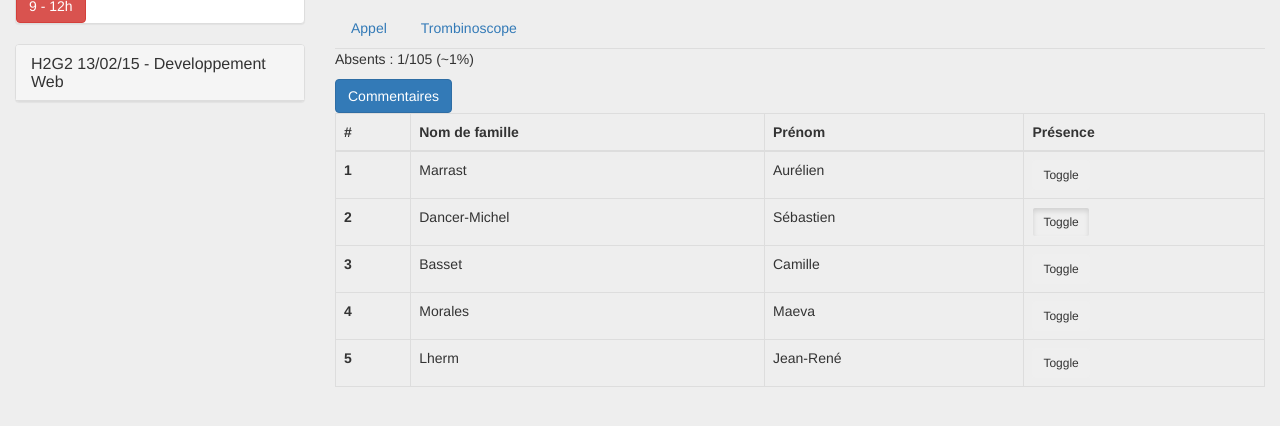
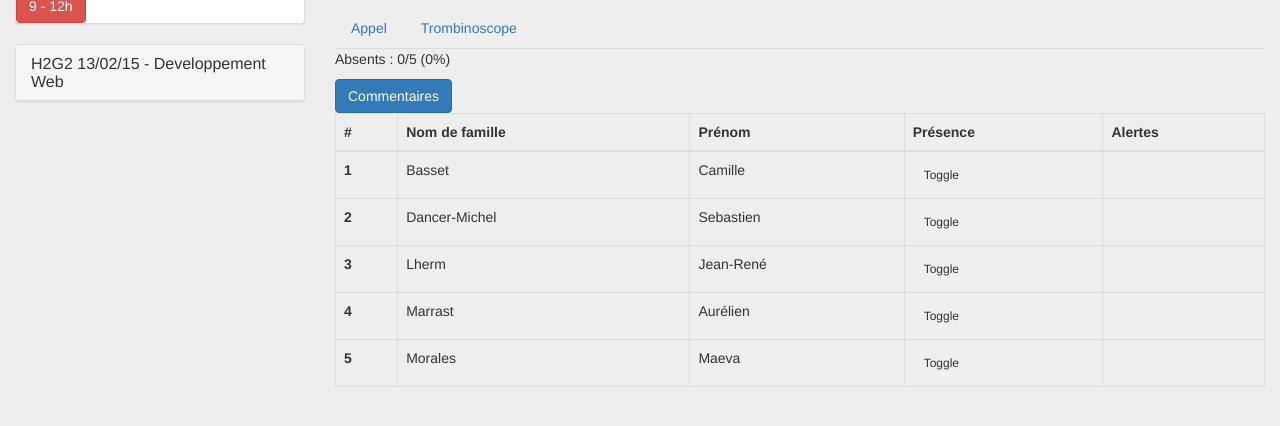
Before and after one commit to Far0s/timme, a plain HTML site: page live.html in a window 1280 px wide. Shown: the part 244-670 px from the top of the page. Drawn offline with nearby package versions, Linux system fonts and the light colour scheme.

Commit message:
Step 1 done

```diff
--- a/live.html
+++ b/live.html
@@ -8,7 +8,7 @@
   <title>HETIC Outils - Timme</title>
 
   <link rel="stylesheet" href="https://maxcdn.bootstrapcdn.com/bootstrap/4.0.0-alpha.2/css/bootstrap.min.css" integrity="sha384-y3tfxAZXuh4HwSYylfB+J125MxIs6mR5FOHamPBG064zB+AFeWH94NdvaCBm8qnd" crossorigin="anonymous">
-  <link rel="stylesheet" href="../src/css/style.css">
+  <link rel="stylesheet" href="src/css/style.css">
 </head>
 <body>
   <nav class="navbar navbar-dark bg-inverse">
@@ -106,16 +106,15 @@
                     <a class="nav-link" data-toggle="tab" href="#trombi" role="tab">Trombinoscope</a>
                   </li>
                 </ul>
+                <p class="absenteisme">Absents : 0/5 (0%)</p>
 
                 <div class="tab-content">
                   <!-- Feuille d'appel -->
-                  <div class="tab-pane active" id="appel" role="tabpanel">
-                    <p>Absents : 1/105 (~1%)</p>
-                    <div>
+                  <div class="tab-pane active" id="appel" role="tabpanel">                    <div>
                     <button class="btn btn-primary" type="button" data-toggle="collapse" data-target="#collapseExample" aria-expanded="false" aria-controls="collapseExample">Commentaires</button>
                     <div class="collapse" id="collapseExample">
                       <fieldset class="form-group">
-                          <textarea class="form-control" id="exampleTextarea" rows="3" placeholder="Ajoutez ici vos commentaires sur le déroulement du cours ..."></textarea>
+                        <textarea class="form-control" id="exampleTextarea" rows="3" placeholder="Grève de la RATP, tempête de neige, etc..."></textarea>
                       </fieldset>
                     </div>
                   </div>
@@ -126,38 +125,44 @@
                         <th>Nom de famille</th>
                         <th>Prénom</th>
                         <th>Présence</th>
+                        <th>Alertes</th>
                       </tr>
                     </thead>
                     <tbody>
-                        <tr class="table-success">
-                          <th scope="row">1</th>
+                      <tr class="scenario-init">
+                        <th scope="row" row="1">1</th>
+                        <td>Basset</td>
+                        <td>Camille</td>
+                        <td><button type="button" class="btn btn-sm btn-secondary" data-toggle="button" aria-pressed="false" autocomplete="off" data-row="1">Toggle</button></td>
+                        <td></td>
+                      </tr>
+                      <tr class="scenario-init">
+                        <th scope="row" row="2">2</th>
+                        <td>Dancer-Michel</td>
+                        <td>Sebastien</td>
+                        <td><button type="button" class="btn btn-sm btn-secondary" data-toggle="button" aria-pressed="false" autocomplete="off" data-row="2">Toggle</button></td>
+                        <td></td>
+                      </tr>
+                      <tr class="scenario-init">
+                        <th scope="row" row="3">3</th>
+                        <td>Lherm</td>
+                        <td>Jean-René</td>
+                        <td><button type="button" class="btn btn-sm btn-secondary" data-toggle="button" aria-pressed="false" autocomplete="off" data-row="3">Toggle</button></td>
+                        <td></td>
+                      </tr>
+                      <tr class="scenario-step2">
+                        <th scope="row" row="4">4</th>
                         <td>Marrast</td>
                         <td>Aurélien</td>
-                          <td><button type="button" class="btn btn-sm btn-secondary" data-toggle="button" aria-pressed="false" autocomplete="off">Toggle</button></td>
+                        <td><button type="button" class="btn btn-sm btn-secondary" data-toggle="button" aria-pressed="false" autocomplete="off" data-row="4">Toggle</button></td>
+                        <td></td>
                       </tr>
-                        <tr class="table-danger">
-                          <th scope="row">2</th>
-                          <td>Dancer-Michel</td>
-                          <td>Sébastien</td>
-                          <td><button type="button" class="btn btn-sm btn-secondary active" data-toggle="button" aria-pressed="true" autocomplete="off">Toggle</button></td>
-                        </tr>
-                        <tr class="table-success">
-                          <th scope="row">3</th>
-                          <td>Basset</td>
-                          <td>Camille</td>
-                          <td><button type="button" class="btn btn-sm btn-secondary" data-toggle="button" aria-pressed="false" autocomplete="off">Toggle</button></td>
-                        </tr>
-                        <tr class="table-success">
-                          <th scope="row">4</th>
+                      <tr class="scenario-step1">
+                        <th scope="row" row="5">5</th>
                         <td>Morales</td>
                         <td>Maeva</td>
-                          <td><button type="button" class="btn btn-sm btn-secondary" data-toggle="button" aria-pressed="false" autocomplete="off">Toggle</button></td>
-                        </tr>
-                        <tr class="table-success">
-                          <th scope="row">5</th>
-                          <td>Lherm</td>
-                          <td>Jean-René</td>
-                          <td><button type="button" class="btn btn-sm btn-secondary" data-toggle="button" aria-pressed="false" autocomplete="off">Toggle</button></td>
+                        <td><button type="button" class="btn btn-sm btn-secondary" data-toggle="button" aria-pressed="false" autocomplete="off" data-row="5">Toggle</button></td>
+                        <td></td>
                       </tr>
                     </tbody>
                   </table>
@@ -165,46 +170,36 @@
 
                 <!-- trombinoscope -->
                 <div class="tab-pane" id="trombi" role="tabpanel">
-                    <p>Absents : 1/105 (~1%)</p>
                   <div class="row text-xs-center">
-                      <div class="col-sm-3">
+                    <div class="card-group">
                       <div class="card card-block">
                         <img src="https://unsplash.it/100/100/?random" alt="..." class="img-circle">
-                          <h5>Nom Prénom</h5>
-                          <button type="button" class="btn btn-sm btn-secondary" data-toggle="button" aria-pressed="false" autocomplete="off">Toggle</button>
+                        <h5>Basset Camille</h5>
+                        <button type="button" class="btn btn-sm btn-secondary" data-toggle="button" aria-pressed="false" autocomplete="off" data-row="1">Toggle</button>
                       </div>
-                      </div>
-                      <div class="col-sm-3">
                       <div class="card card-block">
                         <img src="https://unsplash.it/100/100/?random" alt="..." class="img-circle">
-                          <h5>Nom Prénom</h5>
-                          <button type="button" class="btn btn-sm btn-secondary" data-toggle="button" aria-pressed="false" autocomplete="off">Toggle</button>
+                        <h5>Dancer-Michel Sebastien</h5>
+                        <button type="button" class="btn btn-sm btn-secondary" data-toggle="button" aria-pressed="false" autocomplete="off" data-row="2">Toggle</button>
                       </div>
-                      </div>
-                      <div class="col-sm-3">
                       <div class="card card-block">
                         <img src="https://unsplash.it/100/100/?random" alt="..." class="img-circle">
-                          <h5>Nom Prénom</h5>
-                          <button type="button" class="btn btn-sm btn-secondary" data-toggle="button" aria-pressed="false" autocomplete="off">Toggle</button>
+                        <h5>Lherm Jean-René</h5>
+                        <button type="button" class="btn btn-sm btn-secondary" data-toggle="button" aria-pressed="false" autocomplete="off" data-row="3">Toggle</button>
                       </div>
-                      </div>
-                      <div class="col-sm-3">
                       <div class="card card-block">
                         <img src="https://unsplash.it/100/100/?random" alt="..." class="img-circle">
-                          <h5>Nom Prénom</h5>
-                          <button type="button" class="btn btn-sm btn-secondary" data-toggle="button" aria-pressed="false" autocomplete="off">Toggle</button>
+                        <h5>Marrast Aurélien</h5>
+                        <button type="button" class="btn btn-sm btn-secondary" data-toggle="button" aria-pressed="false" autocomplete="off" data-row="4">Toggle</button>
                       </div>
-                      </div>
-                      <div class="col-sm-3">
                       <div class="card card-block">
                         <img src="https://unsplash.it/100/100/?random" alt="..." class="img-circle">
-                          <h5>Nom Prénom</h5>
-                          <button type="button" class="btn btn-sm btn-secondary" data-toggle="button" aria-pressed="false" autocomplete="off">Toggle</button>
+                        <h5>Morales Maeva</h5>
+                        <button type="button" class="btn btn-sm btn-secondary" data-toggle="button" aria-pressed="false" autocomplete="off" data-row="5">Toggle</button>
                       </div>
                     </div>
                   </div>
                 </div>
-
               </div>
             </div>
           </div>
@@ -216,9 +211,50 @@
 
 
 <script src="https://ajax.googleapis.com/ajax/libs/jquery/2.1.4/jquery.min.js"></script>
-  <script src="../src/js/libs/tether.min.js"></script>
+<script src="src/js/libs/tether.min.js"></script>
 <script src="https://maxcdn.bootstrapcdn.com/bootstrap/4.0.0-alpha.2/js/bootstrap.min.js" integrity="sha384-vZ2WRJMwsjRMW/8U7i6PWi6AlO1L79snBrmgiDpgIWJ82z8eA5lenwvxbMV1PAh7" crossorigin="anonymous"></script>
-  <script src="../src/js/libs/jquery.easy-pie-chart.js"></script>
-  <script src="../src/js/app/script.js"></script>
+<script src="src/js/libs/jquery.easy-pie-chart.js"></script>
+<script src="src/js/app/script.js"></script>
+<script>
+$(document).ready(function() {
+  var keyA = 65,
+      keyZ = 90,
+      keyE = 69,
+      KeyR = 82;
+  // init : -> turn Seb/JS/Cam rows green
+  $('.scenario-init').addClass('table-success');
+  // $('table button').on('click', function(){
+  //   var row = $(this).attr('data-row');
+  //   console.log(row);
+  //   $('table tr[row=row]').toggleClass('table-success');
+  //   $('table tr[row=row]').toggleClass('table-danger');
+  // });
+
+  // update 1 : Maeva (eleve) badge -> turn row green
+  $(document).on('keydown', function(e) {
+    var press = e.keyCode;
+    if (press === keyA) {
+      $('.scenario-step1').addClass('table-success');
+    }
+  });
+
+  // update 2 : Seb (prof) badge -> turn other rows red
+  $(document).on('keydown', function(e) {
+    var press = e.keyCode;
+    if (press === keyZ) {
+      $('.scenario-step2').addClass('table-danger');
+      $('.absenteisme').text('Absents : 1/5 (20%)');
+    }
+  });
+
+  // update 3 : Aurelien badge -> only pops up an alert
+  $(document).on('keydown', function(e) {
+    var press = e.keyCode;
+    if (press === keyE) {
+      $('.scenario-step2 td:last-of-type').html('<span class="label label-pill label-warning">a badgé après l\'appel</span>');
+    }
+  });
+});
+</script>
 </body>
 </html>
```
Lines whose indentation alone changed are shown as unchanged.
